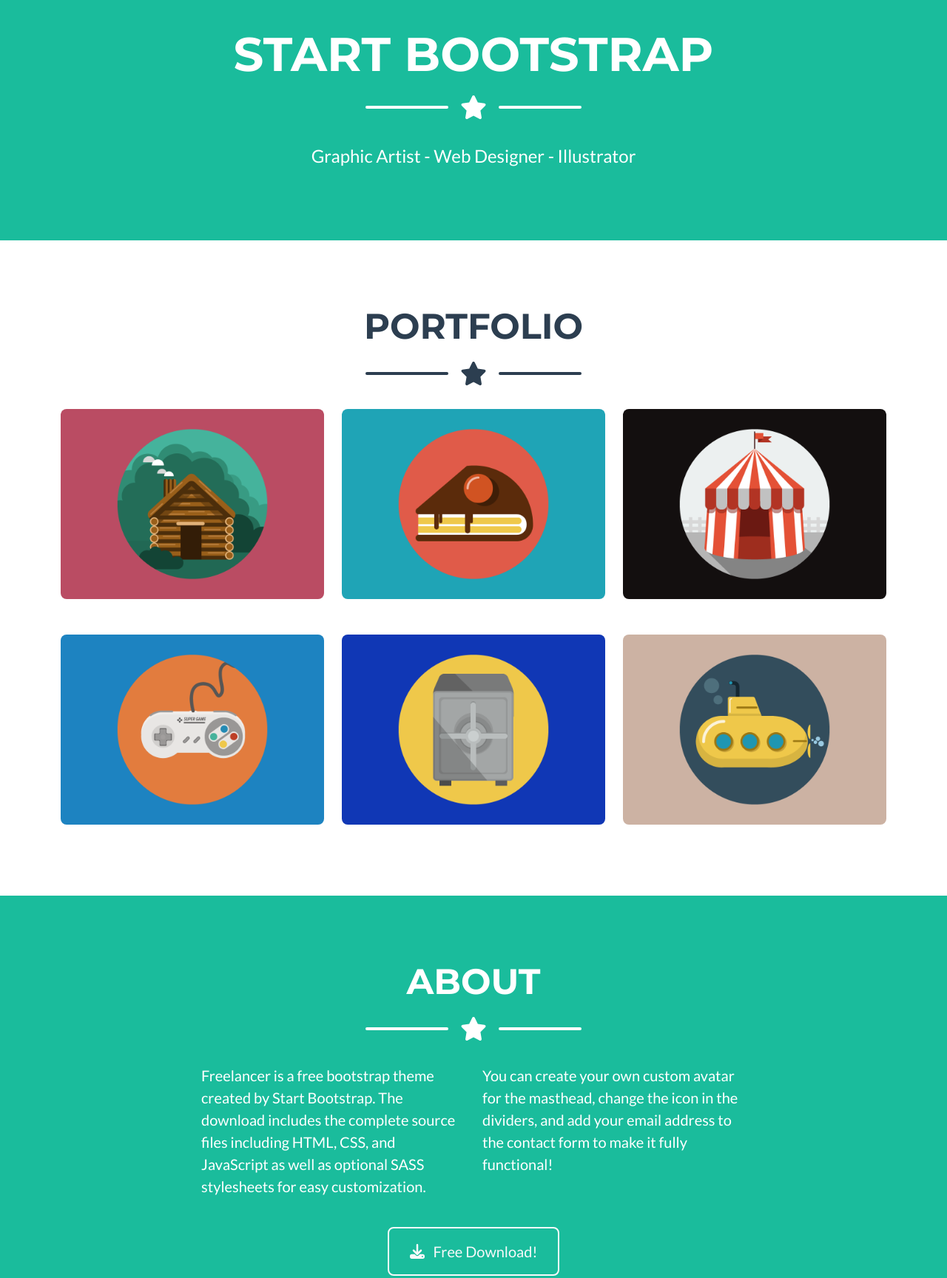
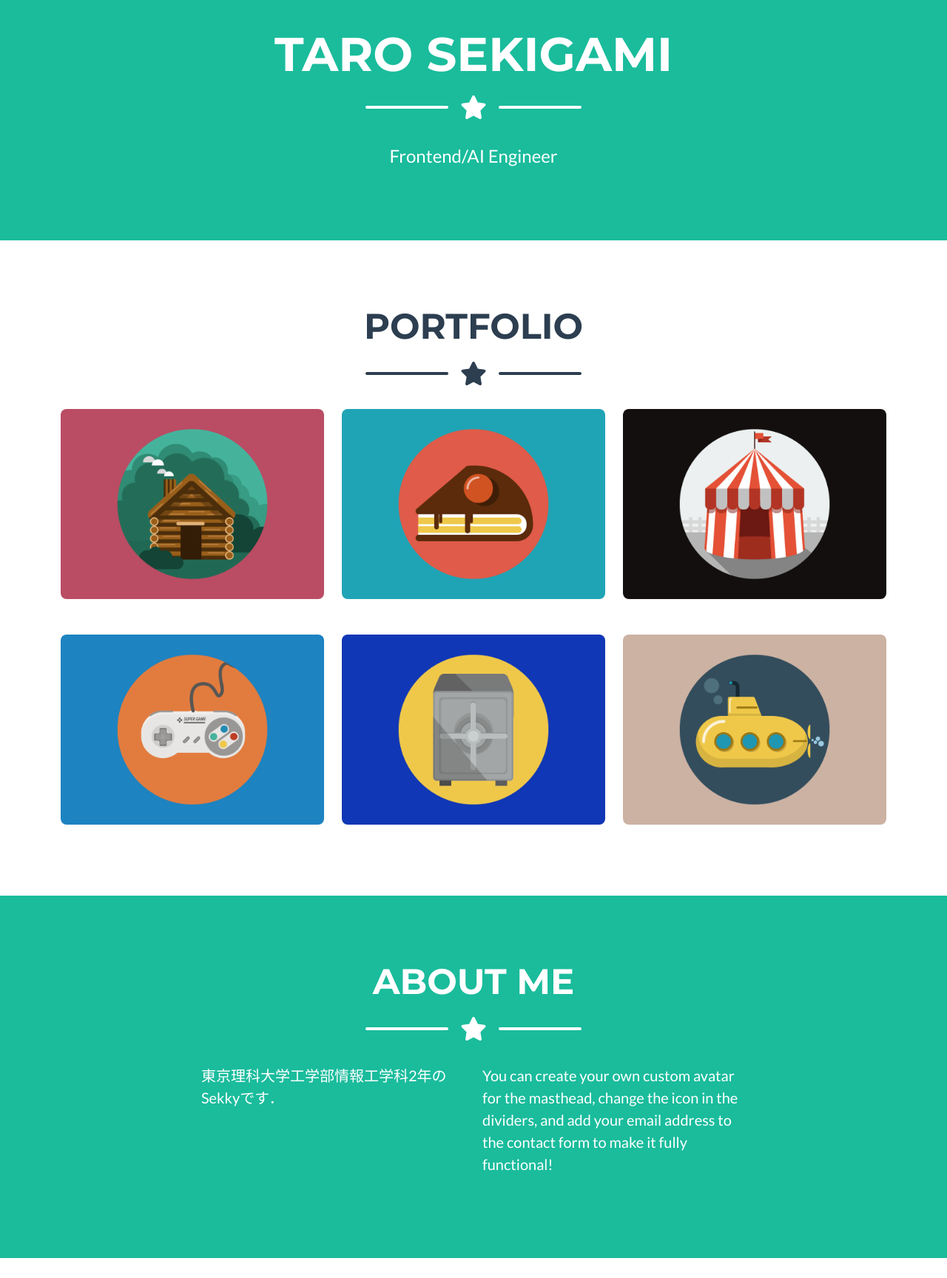
Before and after one commit to SekkyDSL/my_portfolio, a plain HTML site: page index.html in a window 1280 px wide. Shown: the part 458-2186 px from the top of the page at 74% size. Drawn offline with nearby package versions, Linux system fonts and the light colour scheme.

Commit message:
all update

```diff
--- a/index.html
+++ b/index.html
@@ -20,7 +20,7 @@
         <!-- Navigation-->
         <nav class="navbar navbar-expand-lg bg-secondary text-uppercase fixed-top" id="mainNav">
             <div class="container">
-                <a class="navbar-brand" href="#page-top">Taro Sekigami</a>
+                <a class="navbar-brand" href="#page-top">HOME</a>
                 <button class="navbar-toggler text-uppercase font-weight-bold bg-primary text-white rounded" type="button" data-bs-toggle="collapse" data-bs-target="#navbarResponsive" aria-controls="navbarResponsive" aria-expanded="false" aria-label="Toggle navigation">
                     Menu
                     <i class="fas fa-bars"></i>
@@ -40,7 +40,7 @@
                 <!-- Masthead Avatar Image-->
                 <img class="masthead-avatar mb-5" src="assets/img/avataaars.svg" alt="..." />
                 <!-- Masthead Heading-->
-                <h1 class="masthead-heading text-uppercase mb-0">Start Bootstrap</h1>
+                <h1 class="masthead-heading text-uppercase mb-0">Taro Sekigami</h1>
                 <!-- Icon Divider-->
                 <div class="divider-custom divider-light">
                     <div class="divider-custom-line"></div>
@@ -48,7 +48,7 @@
                     <div class="divider-custom-line"></div>
                 </div>
                 <!-- Masthead Subheading-->
-                <p class="masthead-subheading font-weight-light mb-0">Graphic Artist - Web Designer - Illustrator</p>
+                <p class="masthead-subheading font-weight-light mb-0">Frontend/AI Engineer</p>
             </div>
         </header>
         <!-- Portfolio Section-->
@@ -125,7 +125,7 @@
         <section class="page-section bg-primary text-white mb-0" id="about">
             <div class="container">
                 <!-- About Section Heading-->
-                <h2 class="page-section-heading text-center text-uppercase text-white">About</h2>
+                <h2 class="page-section-heading text-center text-uppercase text-white">About me</h2>
                 <!-- Icon Divider-->
                 <div class="divider-custom divider-light">
                     <div class="divider-custom-line"></div>
@@ -134,16 +134,16 @@
                 </div>
                 <!-- About Section Content-->
                 <div class="row">
-                    <div class="col-lg-4 ms-auto"><p class="lead">Freelancer is a free bootstrap theme created by Start Bootstrap. The download includes the complete source files including HTML, CSS, and JavaScript as well as optional SASS stylesheets for easy customization.</p></div>
+                    <div class="col-lg-4 ms-auto"><p class="lead">東京理科大学工学部情報工学科2年のSekkyです．</p></div>
                     <div class="col-lg-4 me-auto"><p class="lead">You can create your own custom avatar for the masthead, change the icon in the dividers, and add your email address to the contact form to make it fully functional!</p></div>
                 </div>
                 <!-- About Section Button-->
-                <div class="text-center mt-4">
+                <!--<div class="text-center mt-4">
                     <a class="btn btn-xl btn-outline-light" href="https://startbootstrap.com/theme/freelancer/">
                         <i class="fas fa-download me-2"></i>
                         Free Download!
                     </a>
-                </div>
+                </div> -->
             </div>
         </section>
         <!-- Contact Section-->
```
